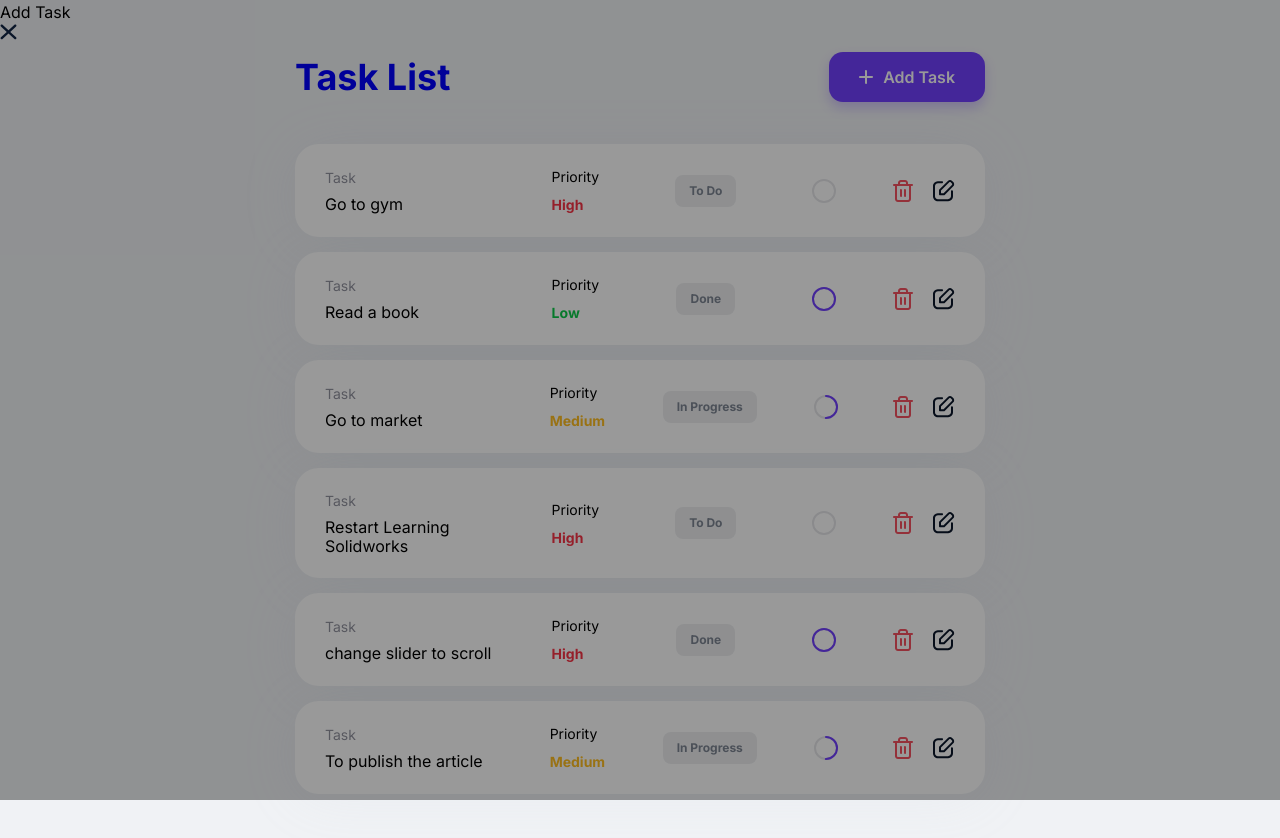
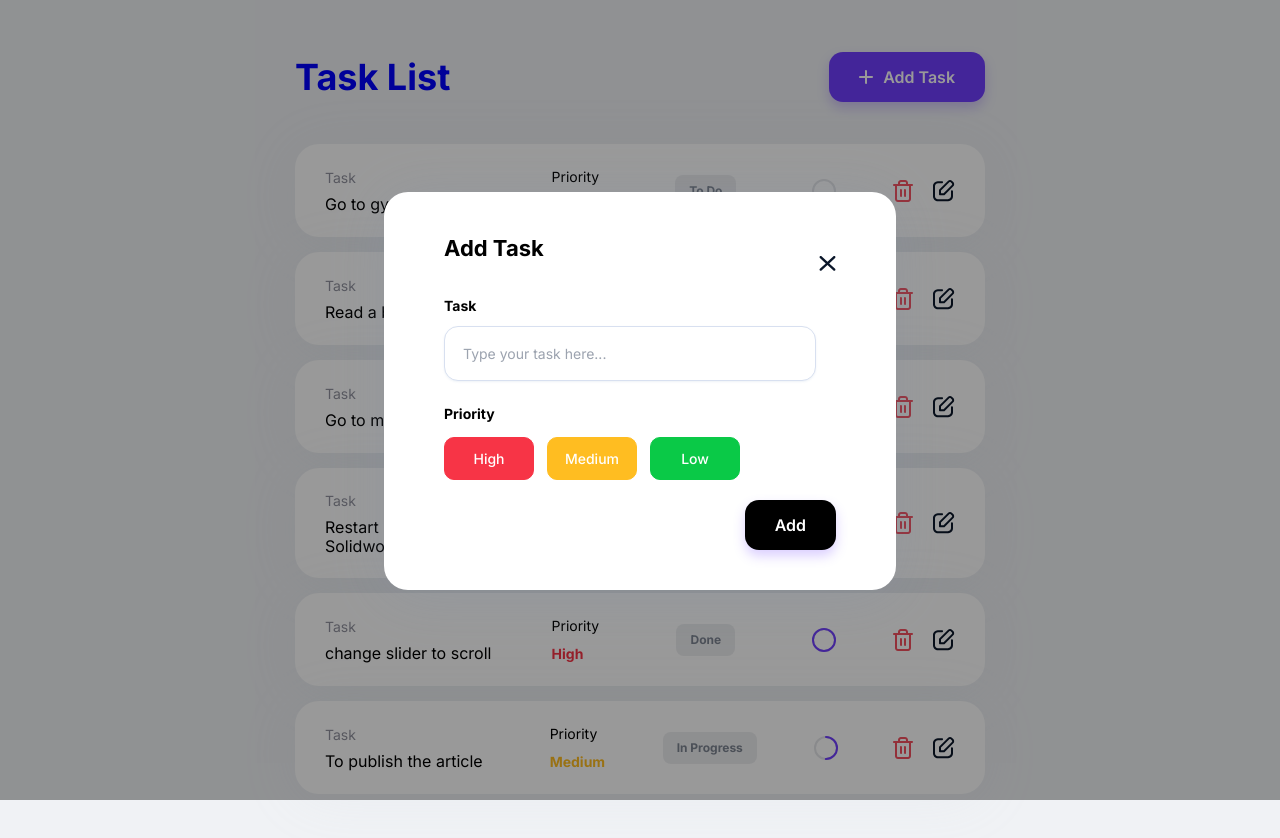
Before and after one commit to sanazniamati/task-list, a Next.js app: page / in a window 1280 px wide. Both pictures are taken after a click on the button "Add Task". Shown: the top 838 px of the page. Built offline with nearby package versions, Linux system fonts and the light colour scheme.

Commit message:
added AddTask component

```diff
--- a/package.json
+++ b/package.json
@@ -14,6 +14,7 @@
     "@types/react-dom": "18.3.0",
     "autoprefixer": "10.4.19",
     "babel-plugin-styled-components": "^2.1.4",
+    "classnames": "^2.5.1",
     "eslint": "8.57.0",
     "eslint-config-next": "14.2.3",
     "next": "14.2.3",
--- a/src/app/components/AddTask.tsx/index.tsx
+++ /dev/null
@@ -1,19 +0,0 @@
-/** @format */
-
-import { FC } from "react";
-import Modal from "../Modal";
-import Close from "../Icons/CloseIcon";
-
-const AddTask: FC = () => {
-  return (
-    <Modal>
-      <form>
-        <div className="flx-between">
-          <span className="modal-title">Add Task </span>
-          <Close />
-        </div>
-      </form>
-    </Modal>
-  );
-};
-export default AddTask;
--- /dev/null
+++ b/src/app/components/AddTask/index.tsx
@@ -0,0 +1,38 @@
+/** @format */
+
+import { FC } from "react";
+import classNames from "classnames";
+import Modal from "../Modal";
+import Input from "../Input";
+import Close from "../Icons/CloseIcon";
+import { Button } from "../Button";
+import { FormWrapper } from "./style";
+
+const AddTask: FC = () => {
+  return (
+    <Modal>
+      <FormWrapper>
+        <div className="add-edit-modal"></div>
+        <div className=" flex justify-between">
+          <span className=" text-[22px] font-bold text-[##121212] mb-[30px] ">Add Task </span>
+          <Close />
+        </div>
+        <Input label="Task" placeholder="Type your task here..." onChange={() => {}} name="title" value="" />
+        <div className="modal-priority">
+          <span>Priority</span>
+          <ul className="priority-buttons">
+            {["high", "medium", "low"].map((priority) => (
+              <li key={priority} className={classNames(`${priority}-selected`, priority)}>
+                {priority}
+              </li>
+            ))}
+          </ul>
+        </div>
+        <div className="flex justify-end mt-[20px]">
+          <Button bgColor="black" title="Add" onClick={() => {}} />
+        </div>
+      </FormWrapper>
+    </Modal>
+  );
+};
+export default AddTask;
--- /dev/null
+++ b/src/app/components/AddTask/style.ts
@@ -0,0 +1,64 @@
+/** @format */
+
+"use client";
+import styled from "styled-components";
+
+export const FormWrapper = styled.form`
+  .modal-priority {
+    margin-top: 20px;
+    span {
+      font-size: 14px;
+      font-weight: 700;
+      color: $gray;
+    }
+  }
+
+  .priority-buttons {
+    display: flex;
+    gap: 13px;
+    margin-top: 12px;
+    @include breakpoints.devices(sm) {
+      gap: 10px;
+    }
+    li {
+      // $warning-color: #ffbd21;
+      // $error-color: #f73446;
+      // $success-color: #0ac947;
+
+      border: 1px solid #ffbd21;
+      border-radius: 10px;
+      font-size: 14px;
+      font-weight: 500;
+      color: #ffbd21;
+      text-transform: capitalize;
+      padding: 10px 0;
+      width: 90px;
+      text-align: center;
+      cursor: pointer;
+    }
+    .high {
+      border: 1px solid #f73446;
+      color: #f73446;
+      &-selected {
+        background-color: #f73446;
+        color: #fff;
+      }
+    }
+    .medium {
+      border: 1px solid #ffbd21;
+      color: #ffbd21;
+      &-selected {
+        background-color: #ffbd21;
+        color: #fff;
+      }
+    }
+    .low {
+      border: 1px solid #0ac947;
+      color: #0ac947;
+      &-selected {
+        background-color: #0ac947;
+        color: #fff;
+      }
+    }
+  }
+`;
--- /dev/null
+++ b/src/app/components/Input/index.tsx
@@ -0,0 +1,23 @@
+/** @format */
+
+import { FC } from "react";
+import { InputWrapper } from "./style";
+
+interface InputProps {
+  label: string;
+  placeholder: string;
+  onChange: (event: React.ChangeEvent<HTMLInputElement>) => void;
+  name: string;
+  value: string;
+}
+const Input: FC<InputProps> = ({ label, placeholder, onChange, name, value }) => {
+  return (
+    <InputWrapper>
+      <div className="input">
+        <label htmlFor="">{label}</label>
+        <input type="text" placeholder={placeholder} onChange={onChange} name={name} value={value} />
+      </div>
+    </InputWrapper>
+  );
+};
+export default Input;
--- /dev/null
+++ b/src/app/components/Input/style.ts
@@ -0,0 +1,26 @@
+/** @format */
+
+"use client";
+import styled from "styled-components";
+
+export const InputWrapper = styled.div`
+  label {
+    font-size: 14px;
+    font-weight: 700;
+    color: $gray;
+    display: block;
+    margin-bottom: 10px;
+  }
+  input {
+    width: 95%;
+    background: $white;
+    border: 1px solid #d8e0f0;
+    box-shadow: 0px 1px 2px rgba(184, 200, 224, 0.222055);
+    border-radius: 14px;
+    color: $gray;
+    font-size: 14px;
+    font-weight: 400;
+    padding: 16px 18px;
+    outline: none;
+  }
+`;
--- a/src/app/components/Modal/index.tsx
+++ b/src/app/components/Modal/index.tsx
@@ -8,6 +8,10 @@ interface ModalProps {
 }
 
 const Modal: FC<ModalProps> = ({ children }) => {
-  return <ModalWrapper>{children}</ModalWrapper>;
+  return (
+    <ModalWrapper>
+      <div className="modal-content">{children}</div>
+    </ModalWrapper>
+  );
 };
 export default Modal;
--- a/src/app/page.tsx
+++ b/src/app/page.tsx
@@ -5,22 +5,17 @@ import { Button } from "./components/Button";
 import { Container } from "./styles";
 import TaskCard from "./components/TaskCard";
 import { taskList } from "./Data/taskList";
-import Image from "next/image";
-// import { ReactComponent as Add } from "../../public/assets/icons/add.svg";
-// import Add from "../../public/assets/icons/add.svg";
 import Add from "./components/Icons/AddIcon/index";
-import AddTask from "./components/AddTask.tsx";
-
-// let intialValue=taskList
+import AddTask from "./components/AddTask";
 
 export default function Home() {
   const [showAddModal, setAddShowModal] = useState<boolean>(false);
 
   const handleShowAddModal = () => {
-    setAddShowModal((prev) => !prev);
+    setAddShowModal(true);
     console.log(showAddModal);
   };
-  // const[taskList,setTaskList]=useState(intialValue)
+
   return (
     <Container>
       <div className="page-wrapper">
--- a/tsconfig.json
+++ b/tsconfig.json
@@ -23,6 +23,6 @@
       "@/*": ["./src/*"]
     }
   },
-  "include": ["next-env.d.ts", "**/*.ts", "**/*.tsx", ".next/types/**/*.ts"],
+  "include": ["next-env.d.ts", "**/*.ts", "**/*.tsx", ".next/types/**/*.ts", "src/app/components/AddTask"],
   "exclude": ["node_modules"]
 }
```
Also changed, not shown: 1 other file (tests, documents, lock files or other folders).
